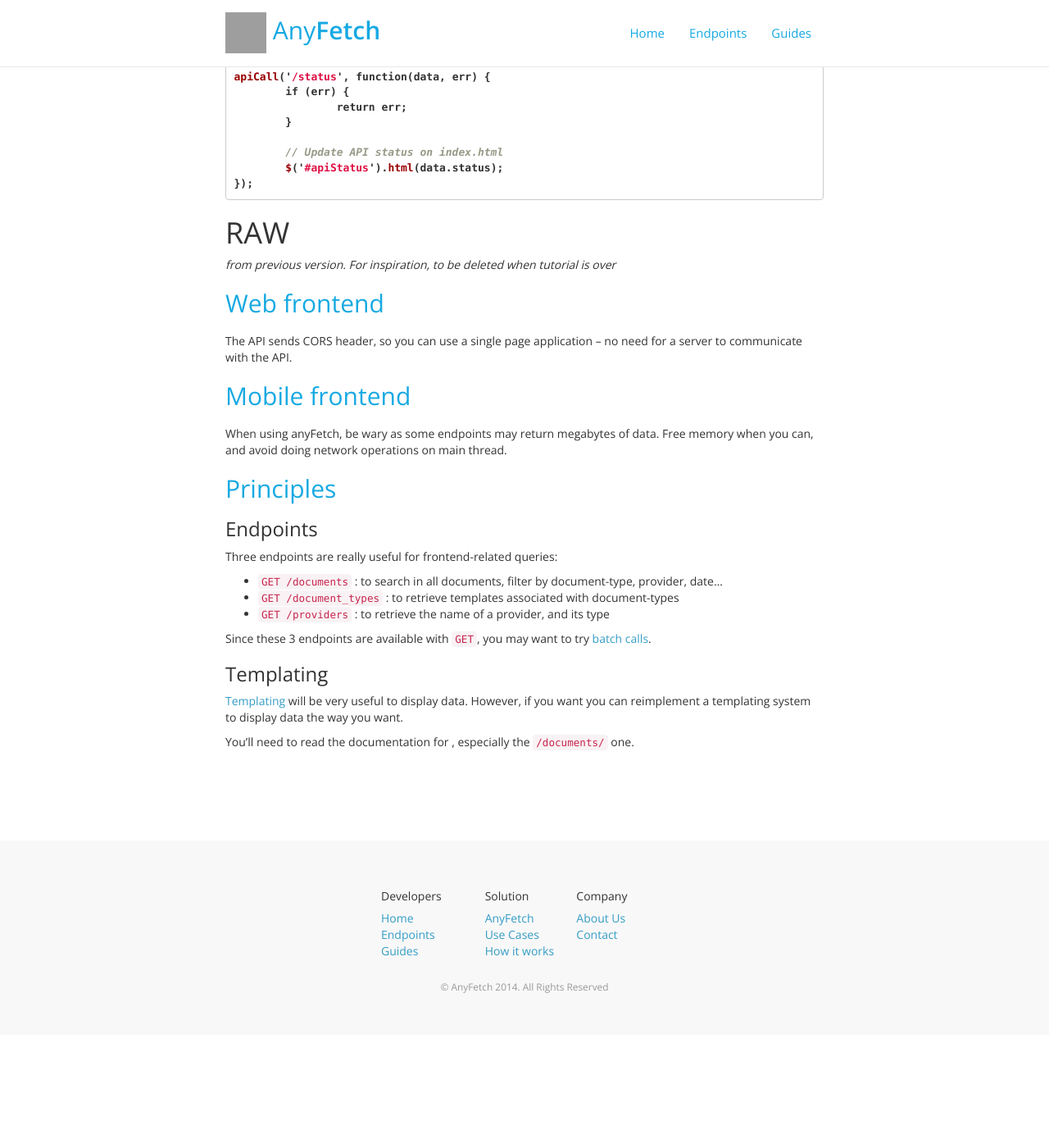
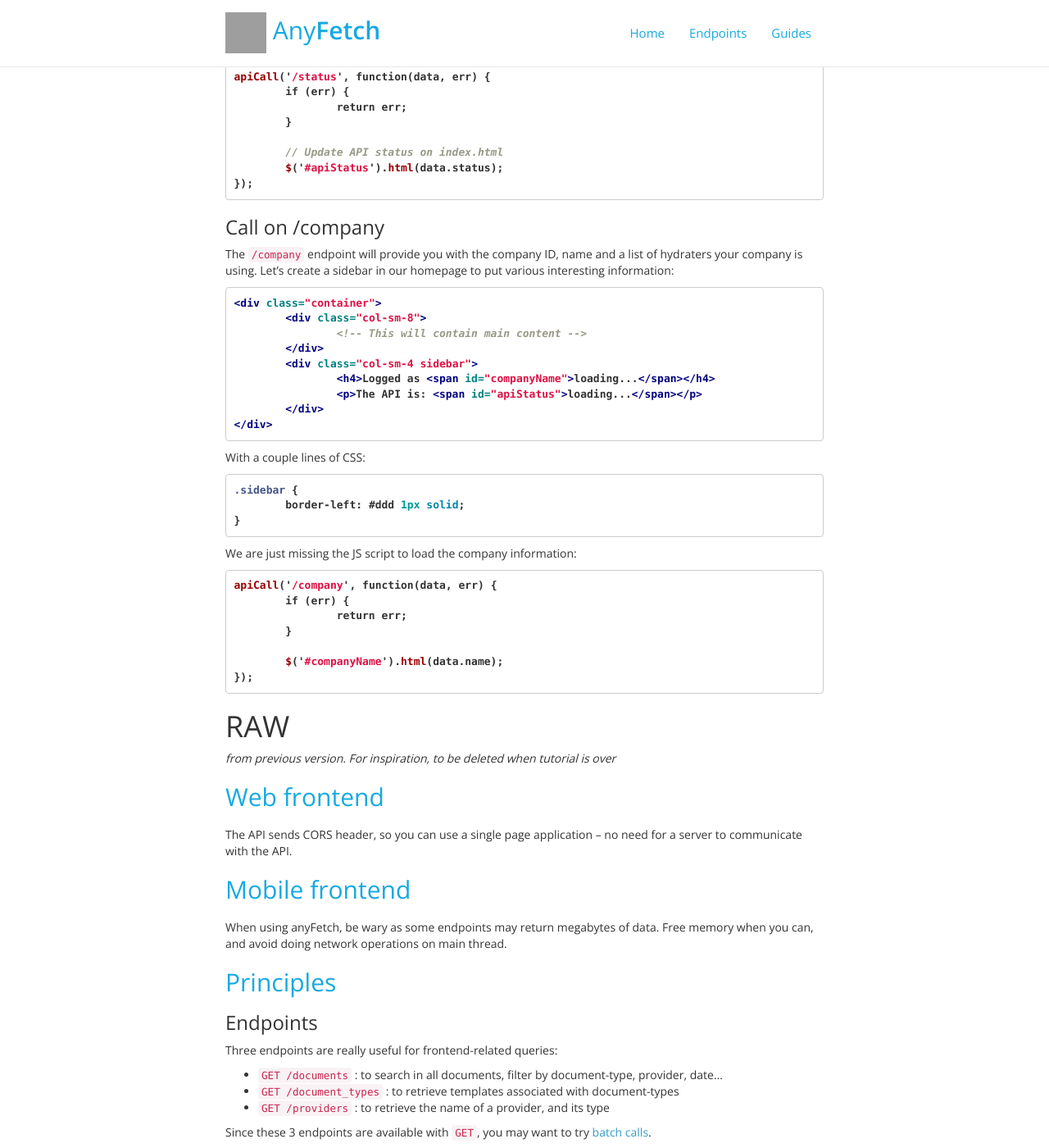
Before and after one commit to AnyFetch/developers.anyfetch.com, a Jekyll site: the page built from guides/creating/frontend.md, in a window 1280 px wide and 1400 px high, scrolled down 3004 px. Shown: the whole window at 82% size. Built offline with Jekyll 4.4.1, drawn with Linux system fonts in a browser that asks for light colours; nearby versions of some CDN libraries; Markdown is read by kramdown in place of the engine named in the settings; before the commit the page ends 4266 px from its top, so only the background shows below that; grey boxes are pictures that could not be loaded.

Commit message:
1: /company

````diff
--- a/guides/creating/frontend.md
+++ b/guides/creating/frontend.md
@@ -151,6 +151,42 @@ apiCall('/status', function(data, err) {
 });
 ```
 
+### Call on /company
+
+The `/company` endpoint will provide you with the company ID, name and a list of hydraters your company is using. Let's create a sidebar in our homepage to put various interesting information:
+
+```html
+<div class="container">
+	<div class="col-sm-8">
+		<!-- This will contain main content -->
+	</div>
+	<div class="col-sm-4 sidebar">
+		<h4>Logged as <span id="companyName">loading...</span></h4>
+		<p>The API is: <span id="apiStatus">loading...</span></p>
+	</div>
+</div>
+```
+
+With a couple lines of CSS:
+
+```css
+.sidebar {
+	border-left: #ddd 1px solid;
+}
+```
+
+We are just missing the JS script to load the company information:
+
+```javascript
+apiCall('/company', function(data, err) {
+	if (err) {
+		return err;
+	}
+
+	$('#companyName').html(data.name);
+});
+```
+
 # RAW
 
 *from previous version. For inspiration, to be deleted when tutorial is over*
````
